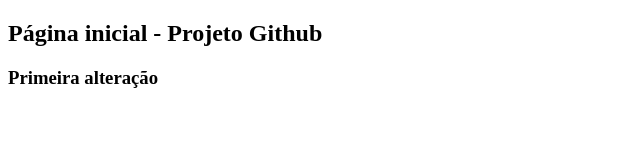
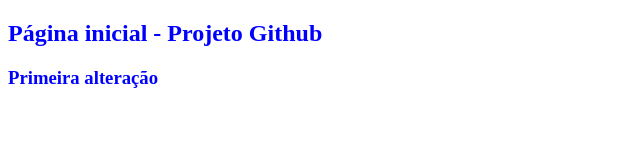
Before and after one commit to dkakagi/javaavancado-github, a plain HTML site: page index.html in a window 1280 px wide. Shown: the whole page, without its empty margins (0-640 px from the left). Drawn offline with Linux system fonts and the light colour scheme.

Commit message:
Criado estilos.css, e adicionado ao index.html

```diff
--- /dev/null
+++ b/estilos.css
@@ -0,0 +1,5 @@
+
+h2, h3 {
+	font-family: Tohama;
+	color: blue;
+}
--- a/index.html
+++ b/index.html
@@ -2,6 +2,7 @@
 <html>
 	<head>
 		<title>Primeiro Projeto GIT</title>
+		<link href="estilos.css" rel="stylesheet"/>
 	</head>
 	<body>
 		<h2>Página inicial - Projeto Github</h2>
```
